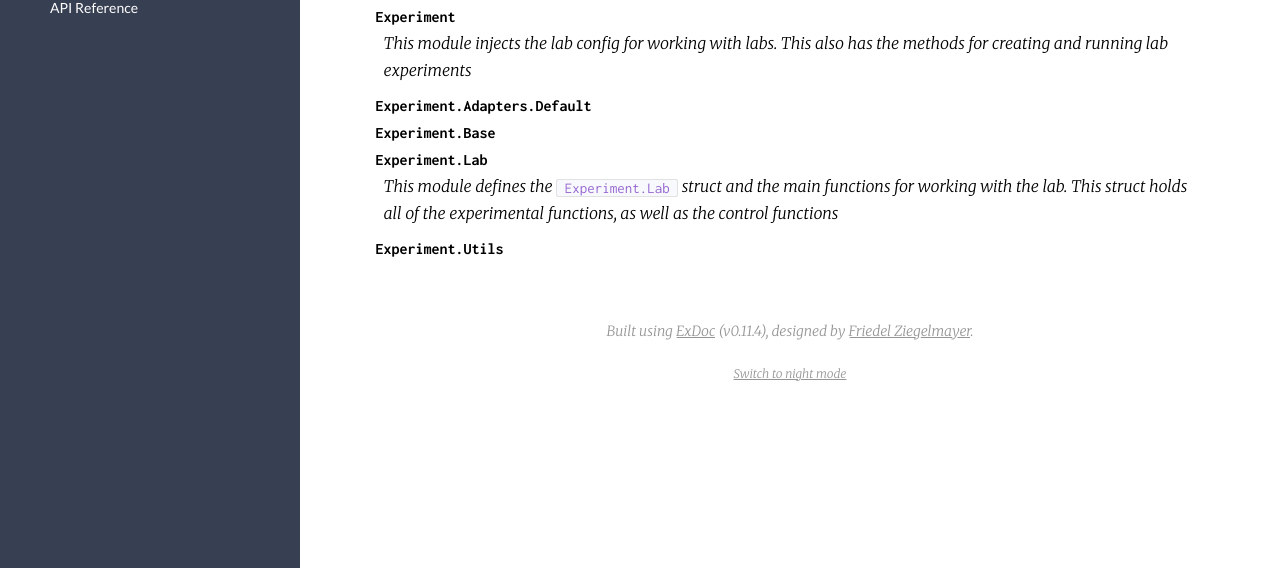
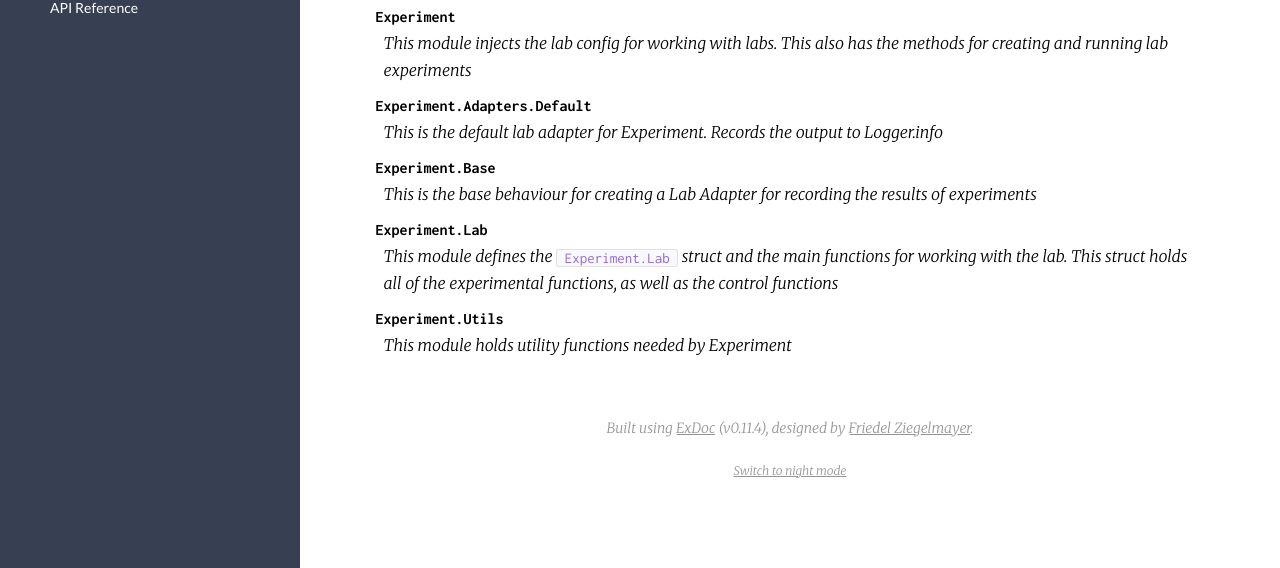
Before and after one commit to andrewvy/experiment, a plain HTML site: page doc/api-reference.html in a window 1280 px wide. Shown: the part 232-800 px from the top of the page. Drawn offline with Linux system fonts and the light colour scheme; files whose address does not match are found by name.

Commit message:
Add more moduledocs

```diff
--- a/doc/api-reference.html
+++ b/doc/api-reference.html
@@ -85,9 +85,17 @@ methods for creating and running lab experiments</p>
 <div class="summary-row">
   <div class="summary-signature"><a href="Experiment.Adapters.Default.html">Experiment.Adapters.Default</a></div>
 
+    <div class="summary-synopsis"><p>This is the default lab adapter for Experiment. Records the output to
+  Logger.info</p>
+</div>
+
 </div>
 <div class="summary-row">
   <div class="summary-signature"><a href="Experiment.Base.html">Experiment.Base</a></div>
+
+    <div class="summary-synopsis"><p>This is the base behaviour for creating a Lab Adapter for recording the
+results of experiments</p>
+</div>
 
 </div>
 <div class="summary-row">
@@ -101,6 +109,9 @@ well as the control functions</p>
 </div>
 <div class="summary-row">
   <div class="summary-signature"><a href="Experiment.Utils.html">Experiment.Utils</a></div>
+
+    <div class="summary-synopsis"><p>This module holds utility functions needed by Experiment</p>
+</div>
 
 </div>
 
```
Also changed, not shown: doc/Experiment.Adapters.Default.html (+6 -0 lines), doc/Experiment.Base.html (+6 -0 lines), doc/Experiment.Utils.html (+5 -0 lines), 3 other files.
